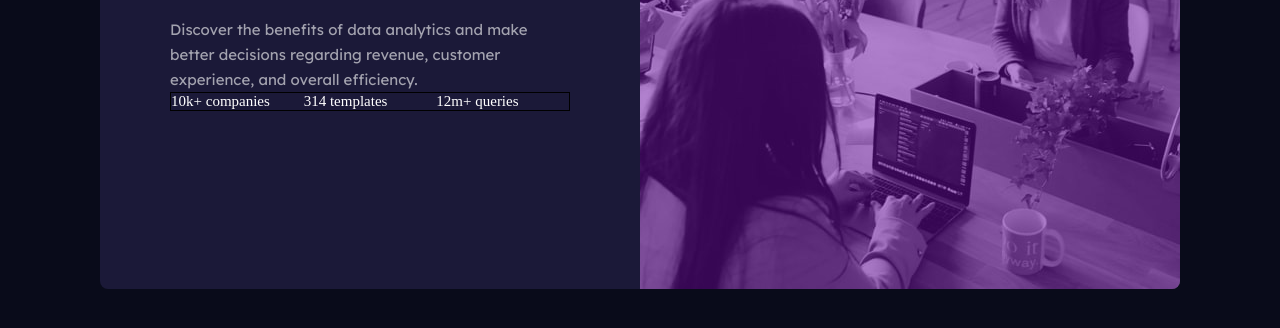
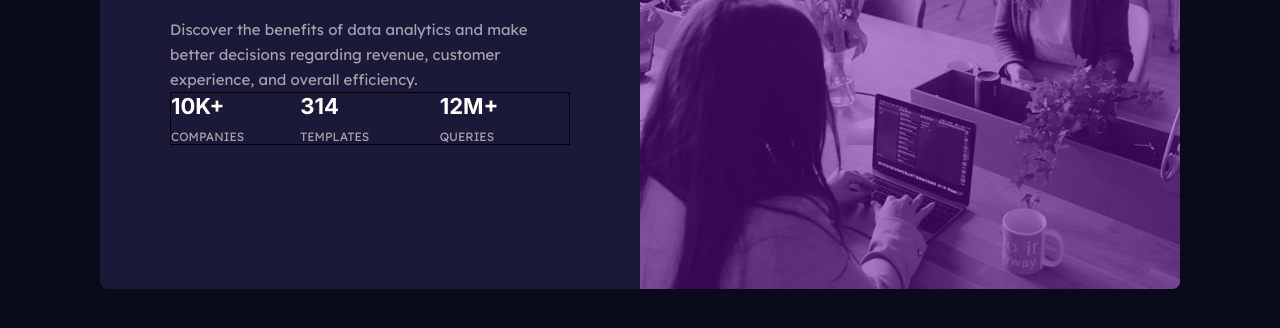
Before and after one commit to DawidMTX/stats-preview-card, a plain HTML site: page index.html in a window 1280 px wide. Shown: the part 334-662 px from the top of the page. Drawn offline with Linux system fonts and the light colour scheme.

Commit message:
edit text and add font size and font family

```diff
--- a/index.html
+++ b/index.html
@@ -32,9 +32,9 @@
       experience, and overall efficiency.
     </a>
     <div class="text__footer">
-      <p class="text__footer1"><span class="text__footer1-10">10k+ </span>companies</p>
-      <p class="text__footer2">314 templates</p>
-      <p class="text__footer3">12m+ queries</p>
+      <div class="text__footer1"><div class="text__footer1-10">10k+ </div>companies</div>
+      <div class="text__footer2"><div class="text__footer2-314">314</div> templates</div>
+      <div class="text__footer3"><div class="text__footer3-12m">12M+</div> queries</div>
     </div>
     </div>
     </div>
--- a/style.css
+++ b/style.css
@@ -5,7 +5,6 @@
 
 body{
     background-color: hsl(233, 47%, 7%);
-
     width: 100vw;
     height: 100vh;
     font-size: 15px;
@@ -35,6 +34,8 @@ body{
 }
 .text__size{
     padding: 70px;
+    display: flex;
+    flex-direction: column;
 
 }
 
@@ -54,24 +55,56 @@ body{
     color: hsl(277, 64%, 61%);
 }
 .text__footer{
-    display:flex;
-
+    display: flex;
+    align-items: flex-end;
     color: white;
     border: 1px solid black;
 }
  .text__footer1{
     flex: 1;
+    font-family: 'Lexend Deca', sans-serif;
+    color: hsla(0, 0%, 100%, 0.6);
+    text-transform: uppercase;
+    font-size: 12px;
+ }
+ .text__footer1-10{
+    color:hsl(0, 0%, 100%);
+    font-family: 'Inter', sans-serif;
+    font-size: 22px;
+    margin-bottom: 10px;
 
  }
 
 .text__footer2{
+    flex: 1;
+    font-family: 'Lexend Deca', sans-serif;
+    color: hsla(0, 0%, 100%, 0.6);
+    text-transform: uppercase;
+    font-size: 12px;
+    padding-right: 10px;
+}
+.text__footer2-314{
+    color:hsl(0, 0%, 100%);
+    font-family: 'Inter', sans-serif;
+    font-size: 22px;
+    margin-bottom: 10px;
 
+ }
+.text__footer3{
     flex: 1;
+    font-family: 'Lexend Deca', sans-serif;
+    color: hsla(0, 0%, 100%, 0.6);
+    text-transform: uppercase;
+    font-size: 12px;
 }
-.text__footer3{
+.text__footer3-12m{
+    color:hsl(0, 0%, 100%);
+    font-family: 'Inter', sans-serif;
+    font-size: 22px;
+    margin-bottom: 10px;
 
-    flex: 1;
-}
+
+ }
 
 .picture{
     position: absolute;
```
